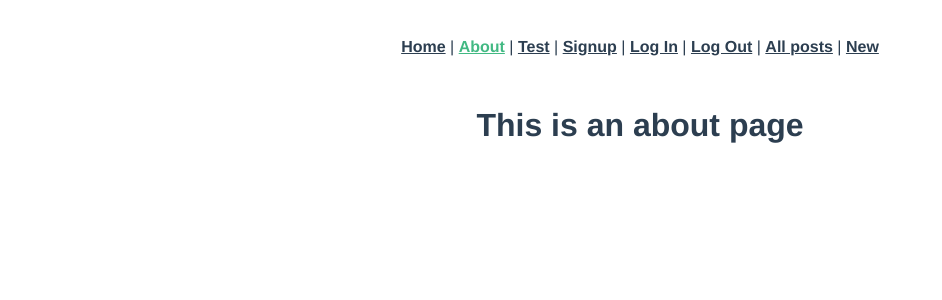
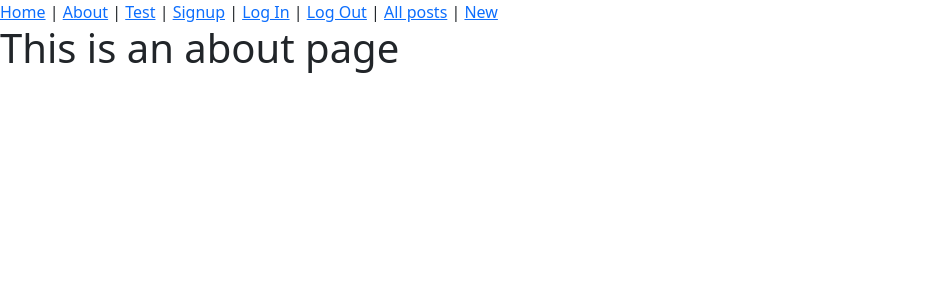
Before and after one commit to SamSharff/blog-frontend, a Vue app: page /about in a window 1280 px wide. Shown: the top 300 px of the page, without its empty margins (0-942 px from the left). Built offline with nearby package versions, Linux system fonts and the light colour scheme.

Commit message:
imports bootstrap main.js; removes current CSS

```diff
--- a/src/App.vue
+++ b/src/App.vue
@@ -21,7 +21,7 @@
 
 <style>
 #app {
-  font-family: Avenir, Helvetica, Arial, sans-serif;
+  /* font-family: Avenir, Helvetica, Arial, sans-serif;
   -webkit-font-smoothing: antialiased;
   -moz-osx-font-smoothing: grayscale;
   text-align: center;
@@ -38,6 +38,6 @@ nav a {
 }
 
 nav a.router-link-exact-active {
-  color: #42b983;
+  color: #42b983; */
 }
 </style>
--- a/src/main.js
+++ b/src/main.js
@@ -2,6 +2,8 @@ import { createApp } from "vue";
 import App from "./App.vue";
 import router from "./router";
 import axios from "axios";
+import "bootstrap";
+import "bootstrap/dist/css/bootstrap.min.css";
 
 axios.defaults.baseURL = process.env.NODE_ENV === "development" ? "http://localhost:3000" : "/";
 
```
